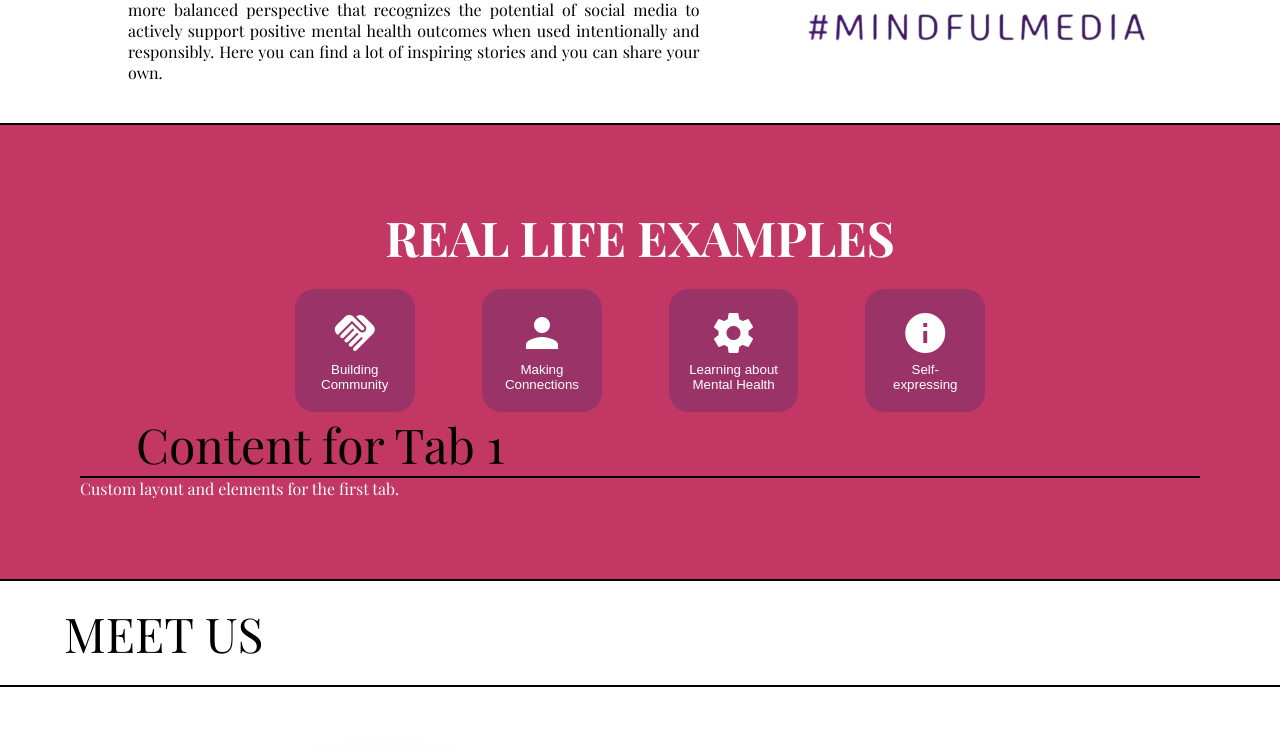
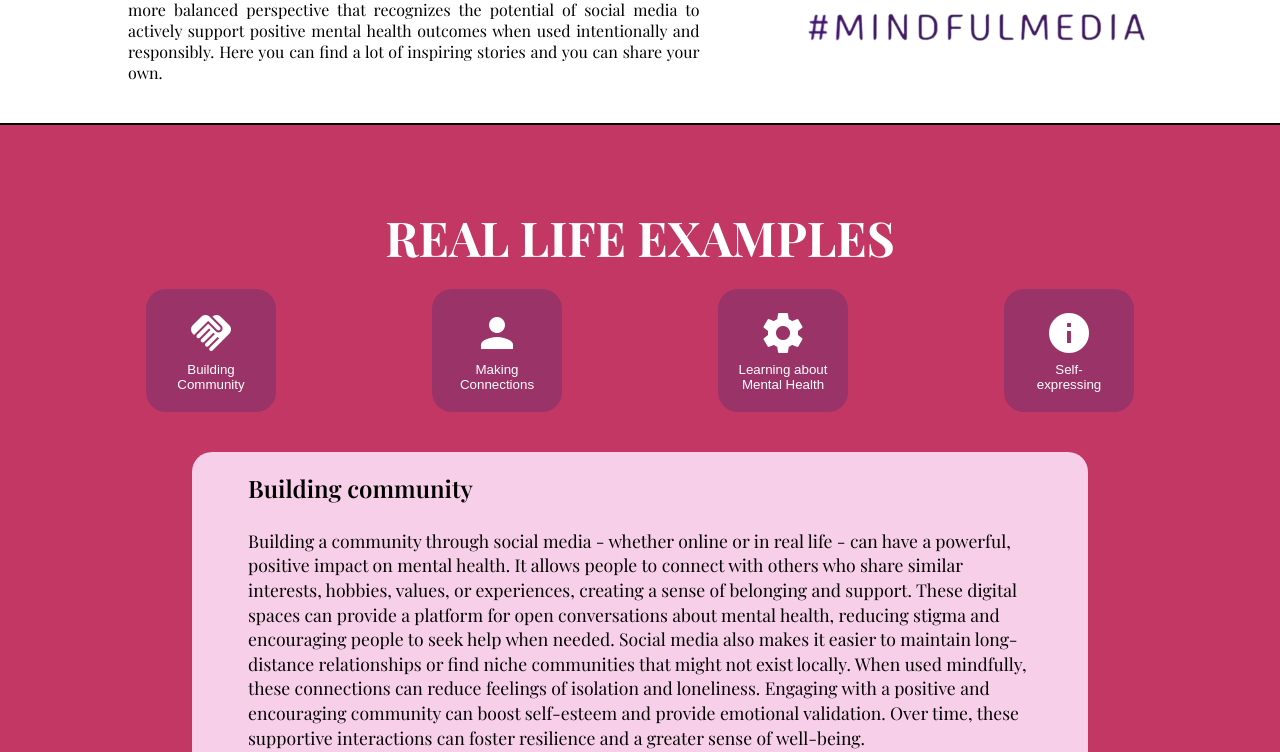
Before and after one commit to Xelo04/Mindful-Media, a React (Vite) app: page / in a window 1280 px wide. Shown: the part 665-1417 px from the top of the page. Built offline with nearby package versions, Linux system fonts and the light colour scheme; a web font is replaced by a local one.

Commit message:
Refactor TabbedPanel component and enhance About page content for improved clarity and layout

```diff
--- a/src/components/tabbed-content/TabbedPanel.tsx
+++ b/src/components/tabbed-content/TabbedPanel.tsx
@@ -11,7 +11,7 @@ interface TabbedPanelProps {
   tabs: TabInfo[];
 }
 
-const TabbedPanel: React.FC<TabbedPanelProps> = ({ tabs }) => {
+const TabbedPanel = ({ tabs }: TabbedPanelProps) => {
   const [activeIndex, setActiveIndex] = useState(0);
 
   return (
--- a/src/components/tabbed-content/tabbedPanel.scss
+++ b/src/components/tabbed-content/tabbedPanel.scss
@@ -2,6 +2,9 @@
 
 .tabbed-panel {
   width: 100%;
+  display: flex;
+  flex-direction: column;
+  align-items: center;
   .title {
     font-size: 3em;
     font-weight: bold;
@@ -22,15 +25,38 @@
       flex-direction: column;
       align-items: center;
       justify-content: center;
-      margin-inline: 3%;
+      margin-inline: 15%;
       height: auto;
       padding: 20px;
       cursor: pointer;
-      min-width: 120px;
+      min-width: 130px;
       .material-icons {
         font-size: 3.6em;
         margin-bottom: 5px;
       }
     }
   }
+  .tab-content {
+    margin-top: 40px;
+    width: 80%;
+    display: flex;
+    flex-direction: column;
+    align-items: center;
+    justify-content: center;
+    background: constants.$light-bg;
+    color: constants.$black-color;
+    padding-block: 20px;
+    padding-inline: 5%;
+    border: none;
+    border-radius: 20px;
+    .title {
+      font-size: 1.5rem;
+      font-weight: 600;
+    }
+    p {
+      font-size: 1.1rem;
+      line-height: 1.4;
+      margin-top: 25px;
+    }
+  }
 }
--- a/src/pages/about/About.tsx
+++ b/src/pages/about/About.tsx
@@ -15,9 +15,24 @@ const About = () => {
         </>
       ),
       content: (
-        <div className="bg-red-100 p-4 rounded shadow">
-          <h2 className="text-xl font-bold">Content for Tab 1</h2>
-          <p>Custom layout and elements for the first tab.</p>
+        <div className="content-container">
+          <span className="title">Building community</span>
+          <p>
+            Building a community through social media - whether online or in
+            real life - can have a powerful, positive impact on mental health.
+            It allows people to connect with others who share similar interests,
+            hobbies, values, or experiences, creating a sense of belonging and
+            support. These digital spaces can provide a platform for open
+            conversations about mental health, reducing stigma and encouraging
+            people to seek help when needed. Social media also makes it easier
+            to maintain long-distance relationships or find niche communities
+            that might not exist locally. When used mindfully, these connections
+            can reduce feelings of isolation and loneliness. Engaging with a
+            positive and encouraging community can boost self-esteem and provide
+            emotional validation. Over time, these supportive interactions can
+            foster resilience and a greater sense of well-being.
+          </p>
+          div.
         </div>
       ),
     },
```
